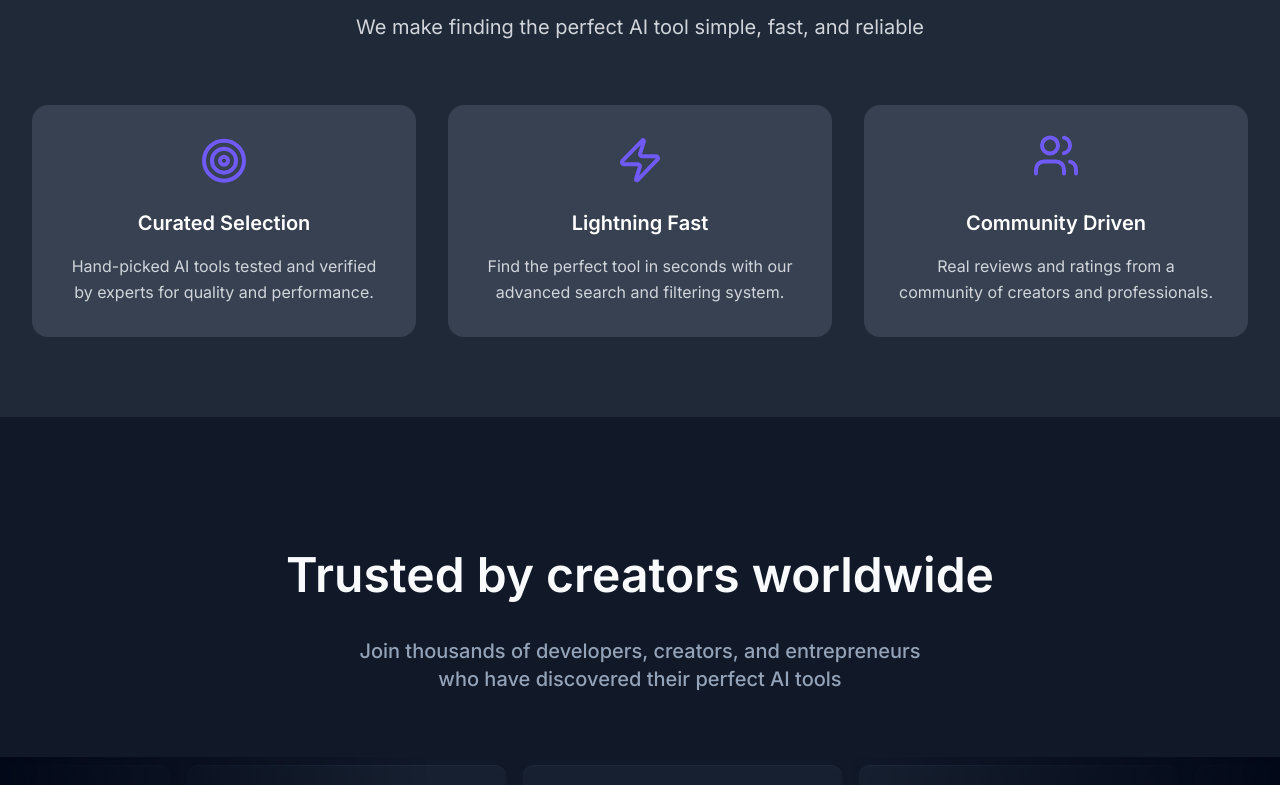
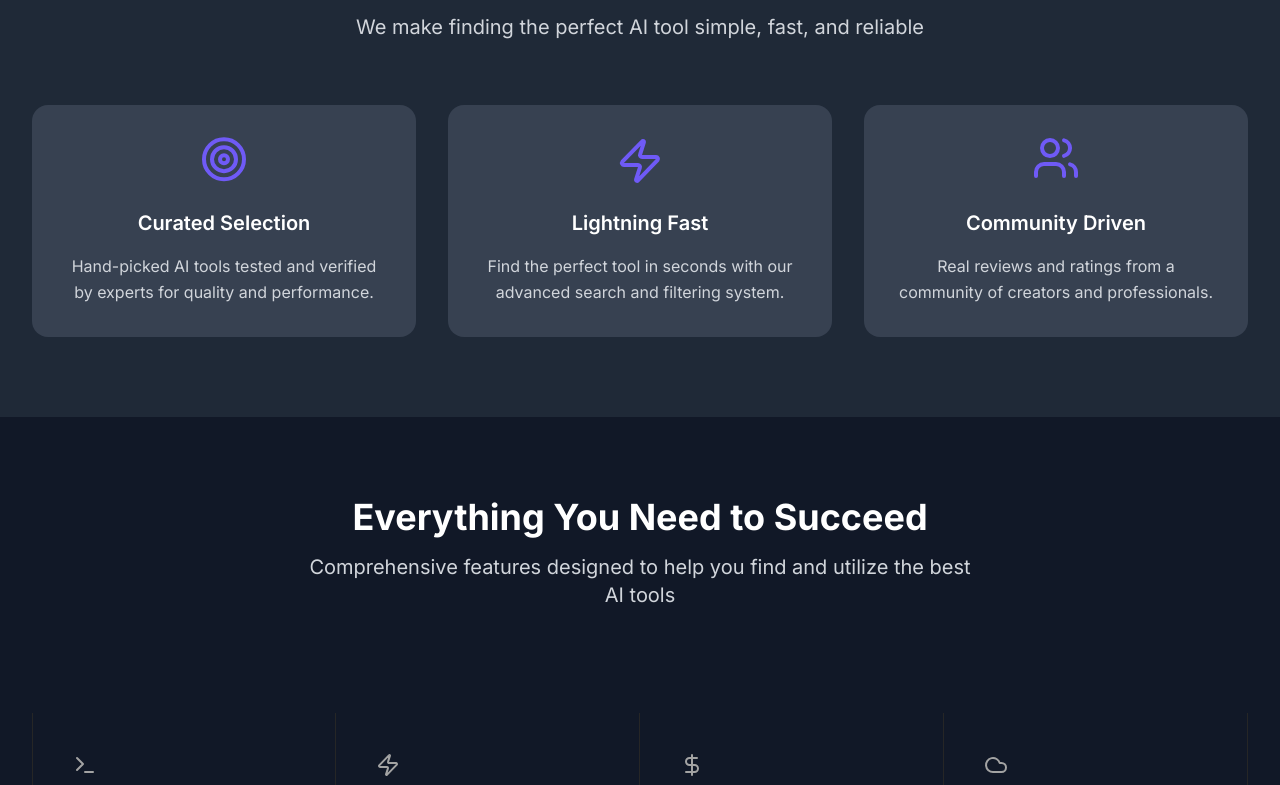
Before and after one commit to mustafamubashir03/ai-productivity-sphere-05, a React (Vite) app: page /landing in a window 1280 px wide. Shown: the part 2015-2800 px from the top of the page. Built offline with nearby package versions, Linux system fonts and the light colour scheme; no server answers; grey boxes are pictures that could not be loaded.

Commit message:
Fix: Slow down testimonials and add features section
Adjusted testimonial marquee animation speed and added a features section with hover effects to the landing page. Installed `@tabler/icons-react`.

```diff
--- /dev/null
+++ b/src/components/ui/feature-section-with-hover-effects.tsx
@@ -0,0 +1,110 @@
+
+import { cn } from "@/lib/utils";
+import {
+  Terminal,
+  Zap,
+  DollarSign,
+  Cloud,
+  Route,
+  HelpCircle,
+  Settings,
+  Heart,
+} from "lucide-react";
+
+export function FeaturesSectionWithHoverEffects() {
+  const features = [
+    {
+      title: "Built for developers",
+      description:
+        "Built for engineers, developers, dreamers, thinkers and doers.",
+      icon: <Terminal />,
+    },
+    {
+      title: "Ease of use",
+      description:
+        "It's as easy as using an Apple, and as expensive as buying one.",
+      icon: <Zap />,
+    },
+    {
+      title: "Pricing like no other",
+      description:
+        "Our prices are best in the market. No cap, no lock, no credit card required.",
+      icon: <DollarSign />,
+    },
+    {
+      title: "100% Uptime guarantee",
+      description: "We just cannot be taken down by anyone.",
+      icon: <Cloud />,
+    },
+    {
+      title: "Multi-tenant Architecture",
+      description: "You can simply share passwords instead of buying new seats",
+      icon: <Route />,
+    },
+    {
+      title: "24/7 Customer Support",
+      description:
+        "We are available a 100% of the time. At least our AI Agents are.",
+      icon: <HelpCircle />,
+    },
+    {
+      title: "Money back guarantee",
+      description:
+        "If you do not like our platform, we will convince you to like us.",
+      icon: <Settings />,
+    },
+    {
+      title: "And everything else",
+      description: "We've got all the features you need and more to succeed.",
+      icon: <Heart />,
+    },
+  ];
+  return (
+    <div className="grid grid-cols-1 md:grid-cols-2 lg:grid-cols-4 relative z-10 py-10 max-w-7xl mx-auto">
+      {features.map((feature, index) => (
+        <Feature key={feature.title} {...feature} index={index} />
+      ))}
+    </div>
+  );
+}
+
+const Feature = ({
+  title,
+  description,
+  icon,
+  index,
+}: {
+  title: string;
+  description: string;
+  icon: React.ReactNode;
+  index: number;
+}) => {
+  return (
+    <div
+      className={cn(
+        "flex flex-col lg:border-r py-10 relative group/feature dark:border-neutral-800",
+        (index === 0 || index === 4) && "lg:border-l dark:border-neutral-800",
+        index < 4 && "lg:border-b dark:border-neutral-800"
+      )}
+    >
+      {index < 4 && (
+        <div className="opacity-0 group-hover/feature:opacity-100 transition duration-200 absolute inset-0 h-full w-full bg-gradient-to-t from-neutral-100 dark:from-neutral-800 to-transparent pointer-events-none" />
+      )}
+      {index >= 4 && (
+        <div className="opacity-0 group-hover/feature:opacity-100 transition duration-200 absolute inset-0 h-full w-full bg-gradient-to-b from-neutral-100 dark:from-neutral-800 to-transparent pointer-events-none" />
+      )}
+      <div className="mb-4 relative z-10 px-10 text-neutral-600 dark:text-neutral-400">
+        {icon}
+      </div>
+      <div className="text-lg font-bold mb-2 relative z-10 px-10">
+        <div className="absolute left-0 inset-y-0 h-6 group-hover/feature:h-8 w-1 rounded-tr-full rounded-br-full bg-neutral-300 dark:bg-neutral-700 group-hover/feature:bg-blue-500 transition-all duration-200 origin-center" />
+        <span className="group-hover/feature:translate-x-2 transition duration-200 inline-block text-neutral-800 dark:text-neutral-100">
+          {title}
+        </span>
+      </div>
+      <p className="text-sm text-neutral-600 dark:text-neutral-300 max-w-xs relative z-10 px-10">
+        {description}
+      </p>
+    </div>
+  );
+};
--- a/src/components/ui/testimonials-with-marquee.tsx
+++ b/src/components/ui/testimonials-with-marquee.tsx
@@ -36,9 +36,9 @@ export function TestimonialsSection({
         </div>
 
         <div className="relative flex w-full flex-col items-center justify-center overflow-hidden">
-          <div className="group flex overflow-hidden p-2 [--gap:1rem] [gap:var(--gap)] flex-row [--duration:40s]">
+          <div className="group flex overflow-hidden p-2 [--gap:1rem] [gap:var(--gap)] flex-row [--duration:80s]">
             <div className="flex shrink-0 justify-around [gap:var(--gap)] animate-marquee flex-row group-hover:[animation-play-state:paused]">
-              {[...Array(4)].map((_, setIndex) => (
+              {[...Array(6)].map((_, setIndex) => (
                 testimonials.map((testimonial, i) => (
                   <TestimonialCard
                     key={`${setIndex}-${i}`}
--- a/src/pages/LandingPage.tsx
+++ b/src/pages/LandingPage.tsx
@@ -4,6 +4,7 @@ import { Link } from "react-router-dom";
 import { motion } from "framer-motion";
 import { ContainerScroll } from "@/components/ui/container-scroll-animation";
 import { TestimonialsSection } from "@/components/ui/testimonials-with-marquee";
+import { FeaturesSectionWithHoverEffects } from "@/components/ui/feature-section-with-hover-effects";
 import { Button } from "@/components/ui/button";
 import { ArrowRight, Sparkles, Zap, Target, Users } from "lucide-react";
 import Logo from "@/components/common/Logo";
@@ -174,6 +175,7 @@ const LandingPage = () => {
               </motion.div>
             </motion.div>
           </div>
+        </section>
 
         {/* Scroll Animation Section - Moved Lower */}
         <ContainerScroll
@@ -200,7 +202,6 @@ const LandingPage = () => {
             draggable={false}
           />
         </ContainerScroll>
-        </section>
 
         {/* Features Section */}
         <section className="py-20 bg-white dark:bg-gray-800 transition-colors duration-300">
@@ -279,12 +280,32 @@ const LandingPage = () => {
           </div>
         </section>
 
+        {/* Enhanced Features Section */}
+        <section className="py-20 bg-gray-50 dark:bg-gray-900 transition-colors duration-300">
+          <div className="container mx-auto px-4 sm:px-6 lg:px-8">
+            <motion.div
+              initial={{ opacity: 0, y: 30 }}
+              whileInView={{ opacity: 1, y: 0 }}
+              viewport={{ once: true }}
+              className="text-center mb-16"
+            >
+              <h2 className="text-3xl md:text-4xl font-bold text-gray-900 dark:text-white mb-4">
+                Everything You Need to Succeed
+              </h2>
+              <p className="text-xl text-gray-600 dark:text-gray-300 max-w-2xl mx-auto">
+                Comprehensive features designed to help you find and utilize the best AI tools
+              </p>
+            </motion.div>
+            <FeaturesSectionWithHoverEffects />
+          </div>
+        </section>
+
         {/* Testimonials Section */}
         <TestimonialsSection
           title="Trusted by creators worldwide"
           description="Join thousands of developers, creators, and entrepreneurs who have discovered their perfect AI tools"
           testimonials={testimonials}
-          className="bg-gray-50 dark:bg-gray-900"
+          className="bg-white dark:bg-gray-800"
         />
 
         {/* Stats Section */}
```
Lines whose indentation alone changed are shown as unchanged.
